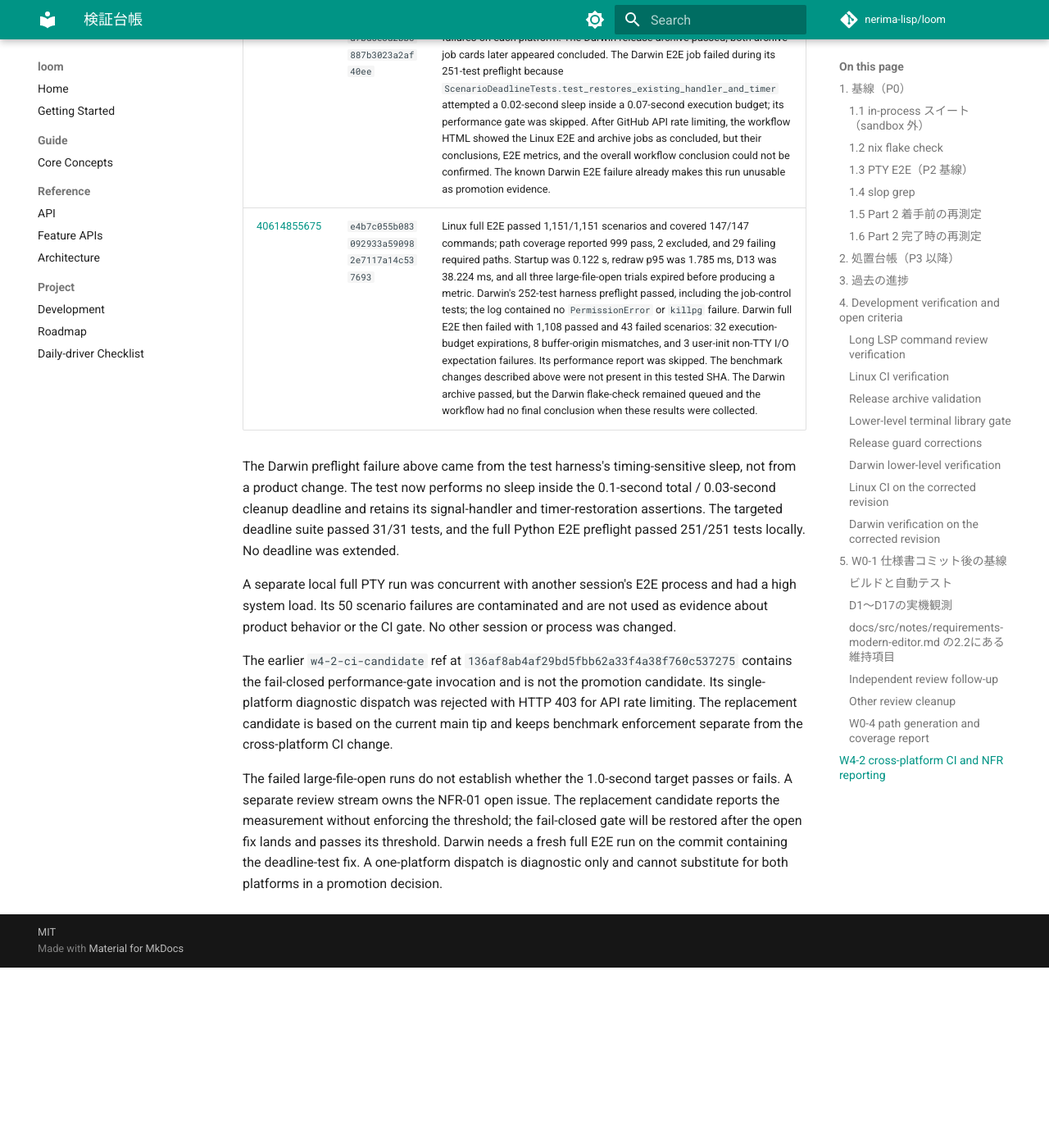
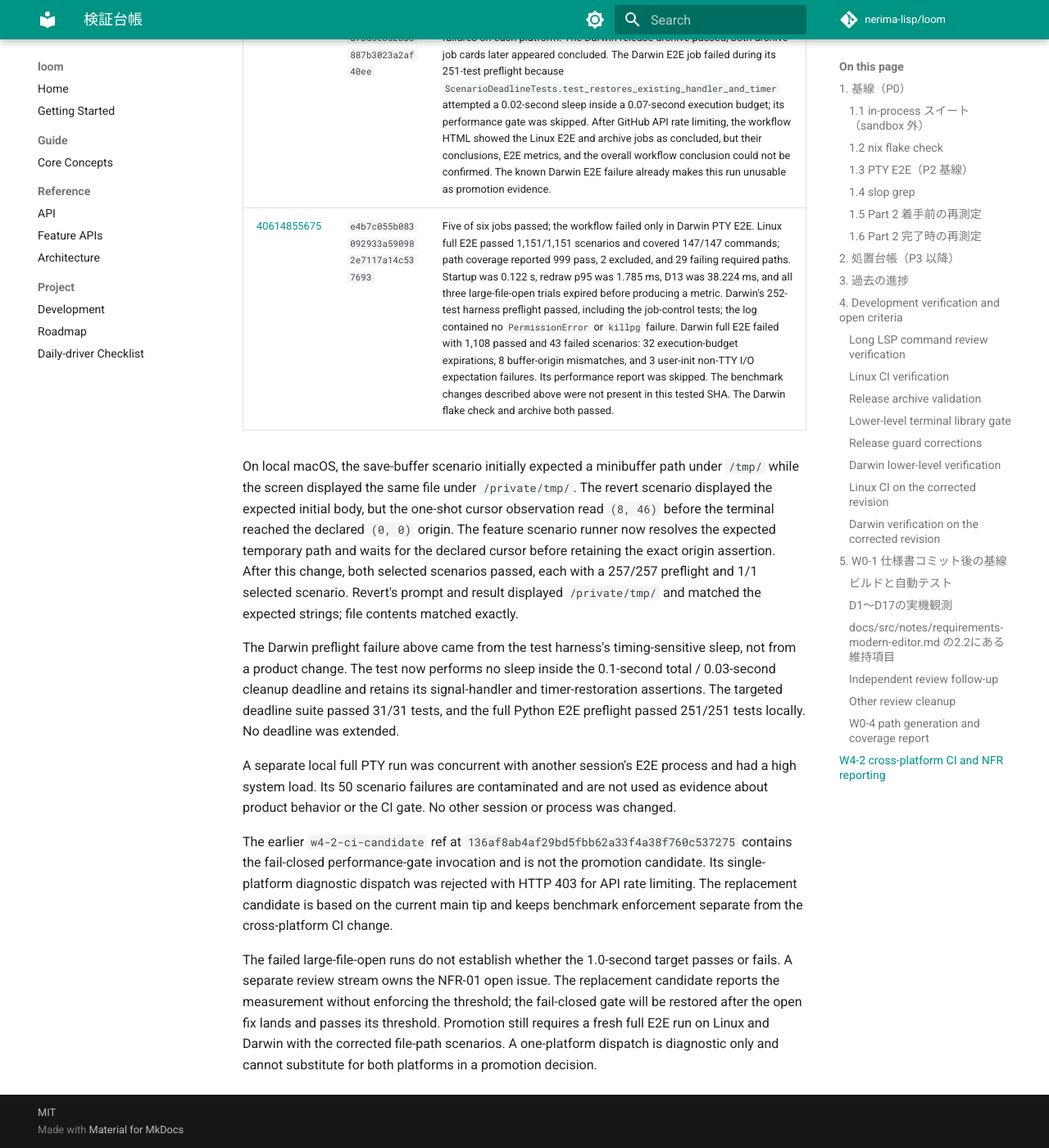
Before and after one commit to nerima-lisp/loom, an MkDocs documentation site: the page built from docs/src/notes/verification-ledger.md, in a window 1280 px wide and 1400 px high, scrolled down 34396 px. Shown: the whole window at 82% size. Built offline with MkDocs 1.6.1 and Material for MkDocs 9.7.7, drawn with Linux system fonts in a browser that asks for light colours; comment, search, counter and statistics services are not loaded; before the commit the page ends 35576 px from its top, so only the background shows below that.

Commit message:
docs(ledger): record darwin path repro

```diff
--- a/docs/src/notes/verification-ledger.md
+++ b/docs/src/notes/verification-ledger.md
@@ -1051,7 +1051,17 @@ counts above refer to separate local, CI, and current-workspace snapshots.
 | [40604333588](https://github.com/nerima-lisp/loom/actions/runs/40604333588) | `f2eab7f47ac5ed8324ed5b6cb71ef4d977f95027` | Linux full E2E passed 1,149/1,149 scenarios and covered 147/147 commands. Startup was 0.137 s and redraw p95 was 0.908 ms. All three large-file-open trials exceeded the unchanged 5-second scenario execution deadline, so the required open metric was missing and the performance gate failed. The Linux flake check and archive passed. The three Darwin jobs stopped at the Apple Silicon system guard. |
 | [40605055059](https://github.com/nerima-lisp/loom/actions/runs/40605055059) | `964d645313d1b4f007b1099dbac9c22efacdb573b` | Linux full E2E passed 1,149/1,149 scenarios and covered 147/147 commands. Startup was 0.118 s and redraw p95 was 1.830 ms. All three large-file-open trials exceeded the unchanged 5-second scenario execution deadline, so the required open metric was missing and the performance gate failed. Linux flake check and archive passed. Darwin's system guard passed in the flake job, which then exposed a release-workflow guard-test failure; the Darwin E2E and archive jobs still stopped at the system guard. |
 | [40605724231](https://github.com/nerima-lisp/loom/actions/runs/40605724231) | `71c68a3013e2a7bd0e3a2bb0887b3023a2af40ee` | Linux and Darwin flake checks passed with 1,811 passed, 6 skipped, and 0 failures on each platform. The Darwin release archive passed; both archive job cards later appeared concluded. The Darwin E2E job failed during its 251-test preflight because `ScenarioDeadlineTests.test_restores_existing_handler_and_timer` attempted a 0.02-second sleep inside a 0.07-second execution budget; its performance gate was skipped. After GitHub API rate limiting, the workflow HTML showed the Linux E2E and archive jobs as concluded, but their conclusions, E2E metrics, and the overall workflow conclusion could not be confirmed. The known Darwin E2E failure already makes this run unusable as promotion evidence. |
-| [40614855675](https://github.com/nerima-lisp/loom/actions/runs/40614855675) | `e4b7c055b083092933a590982e7117a14c537693` | Linux full E2E passed 1,151/1,151 scenarios and covered 147/147 commands; path coverage reported 999 pass, 2 excluded, and 29 failing required paths. Startup was 0.122 s, redraw p95 was 1.785 ms, D13 was 38.224 ms, and all three large-file-open trials expired before producing a metric. Darwin's 252-test harness preflight passed, including the job-control tests; the log contained no `PermissionError` or `killpg` failure. Darwin full E2E then failed with 1,108 passed and 43 failed scenarios: 32 execution-budget expirations, 8 buffer-origin mismatches, and 3 user-init non-TTY I/O expectation failures. Its performance report was skipped. The benchmark changes described above were not present in this tested SHA. The Darwin archive passed, but the Darwin flake-check remained queued and the workflow had no final conclusion when these results were collected. |
+| [40614855675](https://github.com/nerima-lisp/loom/actions/runs/40614855675) | `e4b7c055b083092933a590982e7117a14c537693` | Five of six jobs passed; the workflow failed only in Darwin PTY E2E. Linux full E2E passed 1,151/1,151 scenarios and covered 147/147 commands; path coverage reported 999 pass, 2 excluded, and 29 failing required paths. Startup was 0.122 s, redraw p95 was 1.785 ms, D13 was 38.224 ms, and all three large-file-open trials expired before producing a metric. Darwin's 252-test harness preflight passed, including the job-control tests; the log contained no `PermissionError` or `killpg` failure. Darwin full E2E failed with 1,108 passed and 43 failed scenarios: 32 execution-budget expirations, 8 buffer-origin mismatches, and 3 user-init non-TTY I/O expectation failures. Its performance report was skipped. The benchmark changes described above were not present in this tested SHA. The Darwin flake check and archive both passed. |
+
+On local macOS, the save-buffer scenario initially expected a minibuffer path under
+`/tmp/` while the screen displayed the same file under `/private/tmp/`. The revert
+scenario displayed the expected initial body, but the one-shot cursor observation
+read `(8, 46)` before the terminal reached the declared `(0, 0)` origin. The
+feature scenario runner now resolves the expected temporary path and waits for
+the declared cursor before retaining the exact origin assertion. After this
+change, both selected scenarios passed, each with a 257/257 preflight and 1/1
+selected scenario. Revert's prompt and result displayed `/private/tmp/` and
+matched the expected strings; file contents matched exactly.
 
 The Darwin preflight failure above came from the test harness's timing-sensitive
 sleep, not from a product change. The test now performs no sleep inside the
@@ -1076,6 +1086,6 @@ The failed large-file-open runs do not establish whether the 1.0-second target
 passes or fails. A separate review stream owns the NFR-01 open issue. The
 replacement candidate reports the measurement without enforcing the threshold;
 the fail-closed gate will be restored after the open fix lands and passes its
-threshold. Darwin needs a fresh full E2E run on the commit containing the
-deadline-test fix. A one-platform dispatch is diagnostic only and cannot
-substitute for both platforms in a promotion decision.
+threshold. Promotion still requires a fresh full E2E run on Linux and Darwin
+with the corrected file-path scenarios. A one-platform dispatch is diagnostic
+only and cannot substitute for both platforms in a promotion decision.
```
